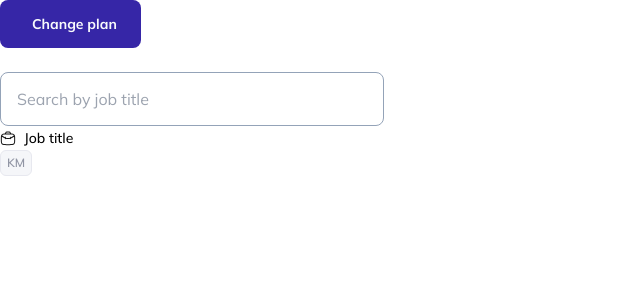
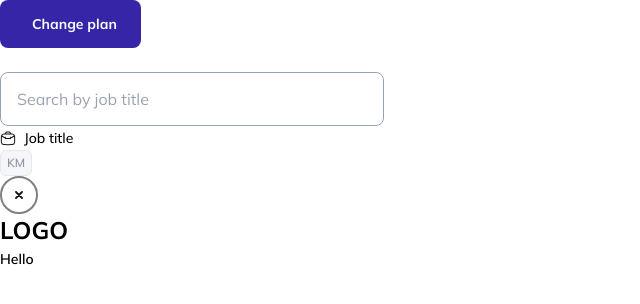
Before and after one commit to etherealelement/react-admin, a Next.js app: page / in a window 1280 px wide. Shown: the top 304 px of the page, without its empty margins (0-640 px from the left). Built offline with nearby package versions, Linux system fonts and the light colour scheme.

Commit message:
init: p-tag ui

```diff
--- /dev/null
+++ b/app/components/ui/close-button/CloseBtn.style.ts
@@ -0,0 +1 @@
+export const CloseBtnStyle: string = "p-[13px] border-2  rounded-[50%] bg-[#FFF] border-[#808080] cursor-pointer"
--- /dev/null
+++ b/app/components/ui/close-button/CloseBtn.tsx
@@ -0,0 +1,23 @@
+import { FC } from "react";
+import { CloseBtnStyle } from "./CloseBtn.style";
+
+export const CloseBtn: FC = ({ ...props }) => {
+	return (
+		<button {...props} className={CloseBtnStyle}>
+			<svg
+				width="8"
+				height="8"
+				viewBox="0 0 8 8"
+				fill="none"
+				xmlns="http://www.w3.org/2000/svg"
+			>
+				<path
+					d="M6.99998 1.00002L1 7M0.999975 1L6.99995 6.99998"
+					stroke="#151515"
+					strokeWidth="1.8"
+					strokeLinecap="round"
+				/>
+			</svg>
+		</button>
+	);
+};
--- /dev/null
+++ b/app/components/ui/tags/h-tag/Htag.props.ts
@@ -0,0 +1,6 @@
+import { DetailedHTMLProps, HtmlHTMLAttributes, ReactNode } from "react";
+
+export interface HtagProps extends DetailedHTMLProps<HtmlHTMLAttributes<HTMLHeadElement>, HTMLHeadElement> {
+    children: ReactNode;
+    type: "title" | "logo" | "subtitle";
+}
--- /dev/null
+++ b/app/components/ui/tags/h-tag/Htag.style.ts
@@ -0,0 +1,3 @@
+export const StyleLogo: string = "text-[#3626A7] text-[24px] font-black leading-8 uppercase";
+export const StyleTitle: string = "text-[#000] text-[32px]  font-extrabold leading-10"
+export const StyleSubtitle: string = "text-2xl  font-bold leading-8"
--- /dev/null
+++ b/app/components/ui/tags/h-tag/Htag.tsx
@@ -0,0 +1,18 @@
+import { FC } from 'react';
+import { HtagProps } from './Htag.props';
+import { StyleLogo, StyleSubtitle } from './Htag.style';
+import { StyleTitle } from './Htag.style';
+
+export const Htag: FC<HtagProps> = ({children, type}: HtagProps) => {
+    switch (type) {
+        case "logo":
+            return <h1 className={StyleLogo}>{children}</h1>
+        case "title":
+            return <h1 className={StyleTitle}>{children}</h1>
+        case "subtitle":
+            return <h3 className={StyleSubtitle}>{children}</h3>
+
+        default:
+            break;
+    }
+};
--- /dev/null
+++ b/app/components/ui/tags/p-tag/Ptag.props.ts
@@ -0,0 +1,6 @@
+import {DetailedHTMLProps, HTMLAttributes, ReactNode} from "react";
+
+export interface PtagProps extends DetailedHTMLProps<HTMLAttributes<HTMLParagraphElement>, HTMLParagraphElement> {
+    children: ReactNode;
+    type: "bold" | "semi-bold" | "ghost";
+}
--- /dev/null
+++ b/app/components/ui/tags/p-tag/Ptag.style.ts
@@ -0,0 +1,5 @@
+export const text: string = "text-sm leading-[26px]"
+export const textBold: string = "text-[18px] font-semibold leading-6";
+export const textSemiBold: string = "text-[14px] font-medium leading-[18px]";
+
+export const textGhost: string = "text-[14px] leading-[20px] text-[#9195A4]";
--- /dev/null
+++ b/app/components/ui/tags/p-tag/Ptag.tsx
@@ -0,0 +1,14 @@
+import { FC } from 'react';
+import {PtagProps} from "@/app/components/ui/tags/p-tag/Ptag.props";
+import cn from "classnames";
+import {text} from "@/app/components/ui/tags/p-tag/Ptag.style";
+import {textBold} from "@/app/components/ui/tags/p-tag/Ptag.style";
+import {textSemiBold} from "@/app/components/ui/tags/p-tag/Ptag.style";
+import {textGhost} from "@/app/components/ui/tags/p-tag/Ptag.style";
+export const Ptag: FC<PtagProps> = ({children, type, className, ...props}: PtagProps): JSX.Element => {
+    return <p className={cn(text,className,{
+        [textBold]: type === "bold",
+        [textSemiBold]: type === "semi-bold",
+        [textGhost]: type === "ghost",
+    })} {...props}>{children}</p>;
+};
--- a/app/page.tsx
+++ b/app/page.tsx
@@ -3,6 +3,9 @@ import { Button } from './components/ui/button/Button'
 import { Input } from './components/ui/input/Input'
 import { SearchText } from './components/ui/search-text/SearchText'
 import { Tag } from './components/ui/tags/tag/Tag'
+import { CloseBtn } from './components/ui/close-button/CloseBtn'
+import { Htag } from '@/app/components/ui/tags/h-tag/Htag'
+import {Ptag} from "@/app/components/ui/tags/p-tag/Ptag";
 
 export default function Home() {
   return (
@@ -11,6 +14,9 @@ export default function Home() {
     <Input type='text' placeholder='Search by job title' className='mt-6'></Input>
     <SearchText type='job'>Job title</SearchText>
     <Tag type='km'>KM</Tag>
+    <CloseBtn></CloseBtn>
+    <Htag type='subtitle'>LOGO</Htag>
+      <Ptag type={"bold"}>Hello</Ptag>
     </>
   )
 }
```
Also changed, not shown: public/images/close-icon.svg (added).
